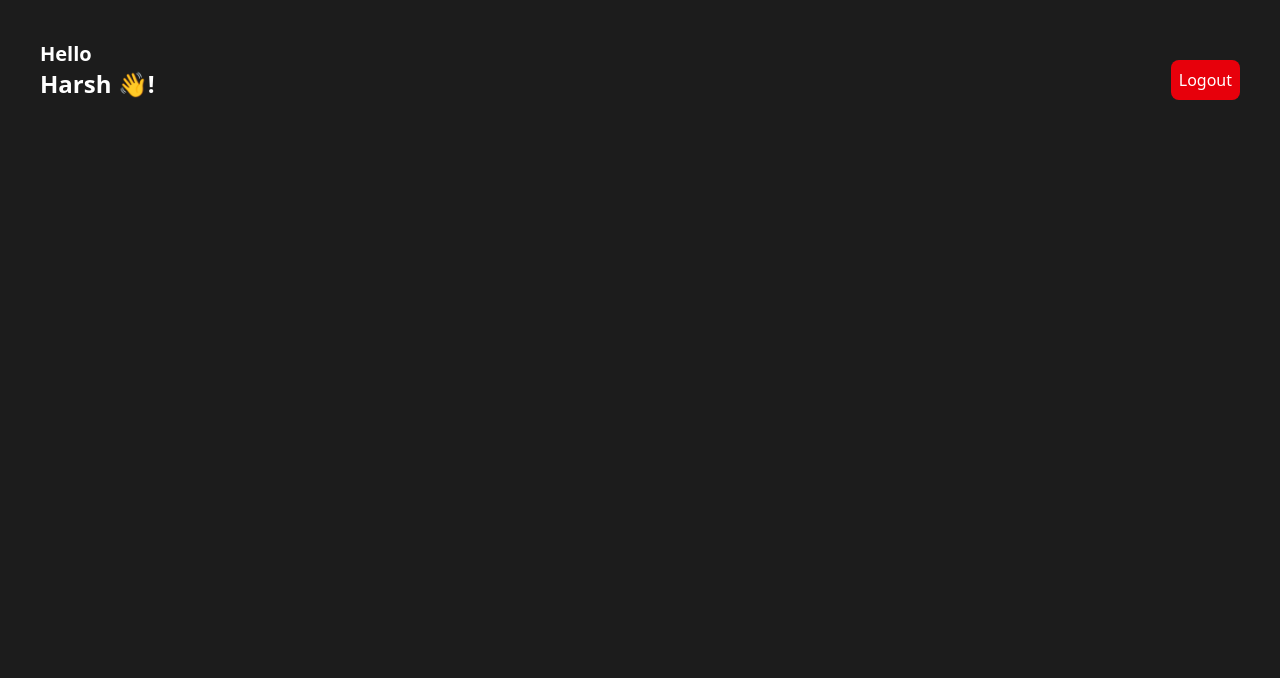
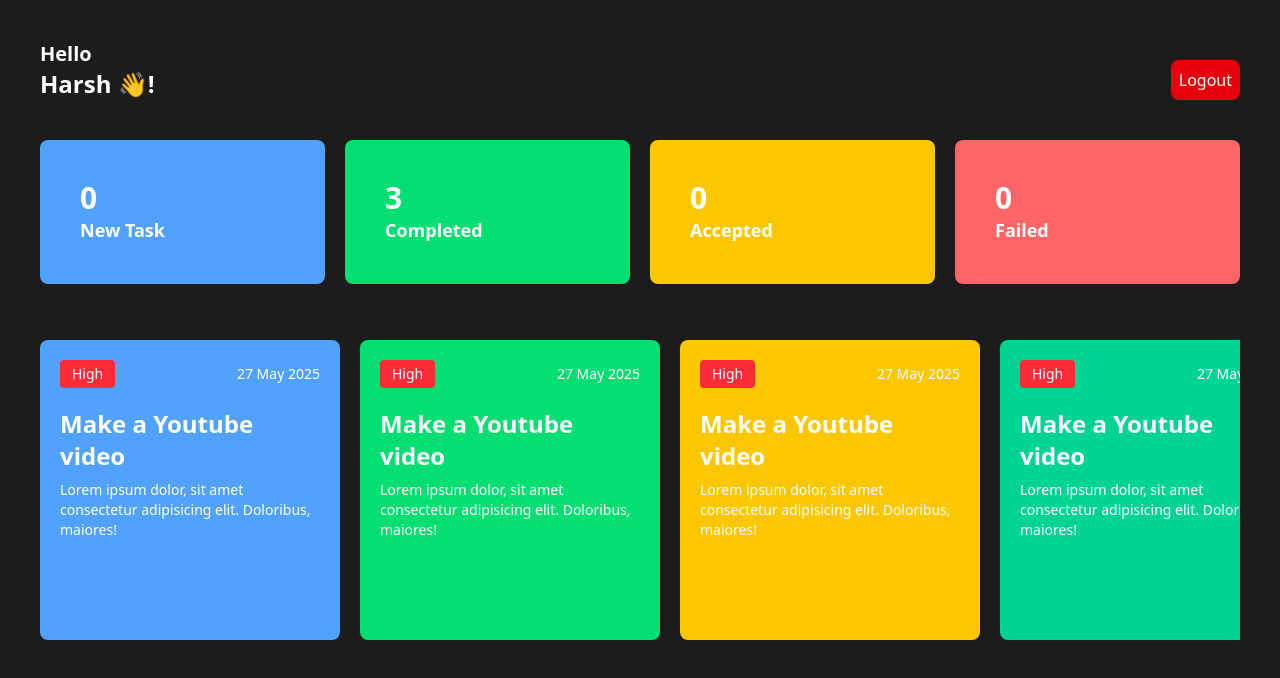
Before and after one commit to harshshrivastava24/ems-frontend, a React (Vite) app: page / in a window 1280 px wide. Shown: the top 678 px of the page. Built offline with nearby package versions, Linux system fonts and the light colour scheme.

Commit message:
Created a EmployeeDash

```diff
--- a/src/components/DashBoard/EmployeeDash.jsx
+++ b/src/components/DashBoard/EmployeeDash.jsx
@@ -1,11 +1,33 @@
 import React from 'react'
 import Header from '../others/Header'
+import TaskList from '../TaskList/TaskList'
 
 const EmployeeDash = () => {
     return (
-        <>
+        <div className='p-10'>
             <Header />
-        </>
+
+            <div className='flex text-white gap-5 mt-10 screen'>
+                <div className='p-10 bg-blue-400 w-[45%] rounded-lg'>
+                    <h1 className='text-3xl font-bold'>0</h1>
+                    <h3 className='text-lg font-semibold'>New Task</h3>
+                </div>
+                <div className='p-10 bg-green-400 w-[45%] rounded-lg'>
+                    <h1 className='text-3xl font-bold'>3</h1>
+                    <h3 className='text-lg font-semibold'>Completed</h3>
+                </div>
+                <div className='p-10 bg-yellow-400 w-[45%] rounded-lg'>
+                    <h1 className='text-3xl font-bold'>0</h1>
+                    <h3 className='text-lg font-semibold'>Accepted</h3>
+                </div>
+                <div className='p-10 bg-red-400 w-[45%] rounded-lg'>
+                    <h1 className='text-3xl font-bold'>0</h1>
+                    <h3 className='text-lg font-semibold'>Failed</h3>
+                </div>
+            </div>
+
+            <TaskList />
+        </div>
     )
 }
 
--- /dev/null
+++ b/src/components/TaskList/TaskList.jsx
@@ -0,0 +1,50 @@
+import React from 'react'
+
+const TaskList = () => {
+    return (
+        <div id='task-card' className='flex flex-nowrap overflow-x-auto items-center justify-start gap-5 w-full mt-10 py-4'>
+            <div className='shrink-0 h-[300px] w-[300px] bg-blue-400 rounded-lg text-white p-5'>
+                <div className='flex justify-between items-center'>
+                    <h1 className='bg-red-500 px-3 py-1 rounded text-sm'>High</h1>
+                    <h4 className='text-sm'>27 May 2025</h4>
+                </div>
+                <h2 className='mt-5 text-2xl font-semibold'>Make a Youtube video</h2>
+                <p className='mt-2 text-sm'>Lorem ipsum dolor, sit amet consectetur adipisicing elit. Doloribus, maiores!</p>
+            </div>
+            <div className='shrink-0 h-[300px] w-[300px] bg-green-400 rounded-lg text-white p-5'>
+                <div className='flex justify-between items-center'>
+                    <h1 className='bg-red-500 px-3 py-1 rounded text-sm'>High</h1>
+                    <h4 className='text-sm'>27 May 2025</h4>
+                </div>
+                <h2 className='mt-5 text-2xl font-semibold'>Make a Youtube video</h2>
+                <p className='mt-2 text-sm'>Lorem ipsum dolor, sit amet consectetur adipisicing elit. Doloribus, maiores!</p>
+            </div>
+            <div className='shrink-0 h-[300px] w-[300px] bg-yellow-400 rounded-lg text-white p-5'>
+                <div className='flex justify-between items-center'>
+                    <h1 className='bg-red-500 px-3 py-1 rounded text-sm'>High</h1>
+                    <h4 className='text-sm'>27 May 2025</h4>
+                </div>
+                <h2 className='mt-5 text-2xl font-semibold'>Make a Youtube video</h2>
+                <p className='mt-2 text-sm'>Lorem ipsum dolor, sit amet consectetur adipisicing elit. Doloribus, maiores!</p>
+            </div>
+            <div className='shrink-0 h-[300px] w-[300px] bg-emerald-400 rounded-lg text-white p-5'>
+                <div className='flex justify-between items-center'>
+                    <h1 className='bg-red-500 px-3 py-1 rounded text-sm'>High</h1>
+                    <h4 className='text-sm'>27 May 2025</h4>
+                </div>
+                <h2 className='mt-5 text-2xl font-semibold'>Make a Youtube video</h2>
+                <p className='mt-2 text-sm'>Lorem ipsum dolor, sit amet consectetur adipisicing elit. Doloribus, maiores!</p>
+            </div>
+            <div className='shrink-0 h-[300px] w-[300px] bg-red-400 rounded-lg text-white p-5'>
+                <div className='flex justify-between items-center'>
+                    <h1 className='bg-red-500 px-3 py-1 rounded text-sm'>High</h1>
+                    <h4 className='text-sm'>27 May 2025</h4>
+                </div>
+                <h2 className='mt-5 text-2xl font-semibold'>Make a Youtube video</h2>
+                <p className='mt-2 text-sm'>Lorem ipsum dolor, sit amet consectetur adipisicing elit. Doloribus, maiores!</p>
+            </div>
+        </div>
+    )
+}
+
+export default TaskList
--- a/src/components/others/Header.jsx
+++ b/src/components/others/Header.jsx
@@ -3,7 +3,7 @@ import React from 'react'
 const Header = () => {
     return (
         <>
-            <div className='flex items-end justify-between text-white p-10'>
+            <div className='flex items-end justify-between text-white'>
                 <h1 className='text-xl font-semibold'>Hello <br /> <span className='text-2xl font-bold'>Harsh 👋!</span></h1>
                 <button className='border-none rounded-lg bg-red-600 p-2'>Logout</button>
             </div>
--- a/src/index.css
+++ b/src/index.css
@@ -3,3 +3,7 @@
 html,body {
     background-color: #1c1c1c;
 }
+
+#task-card::-webkit-scrollbar {
+    display: none;
+}
```
